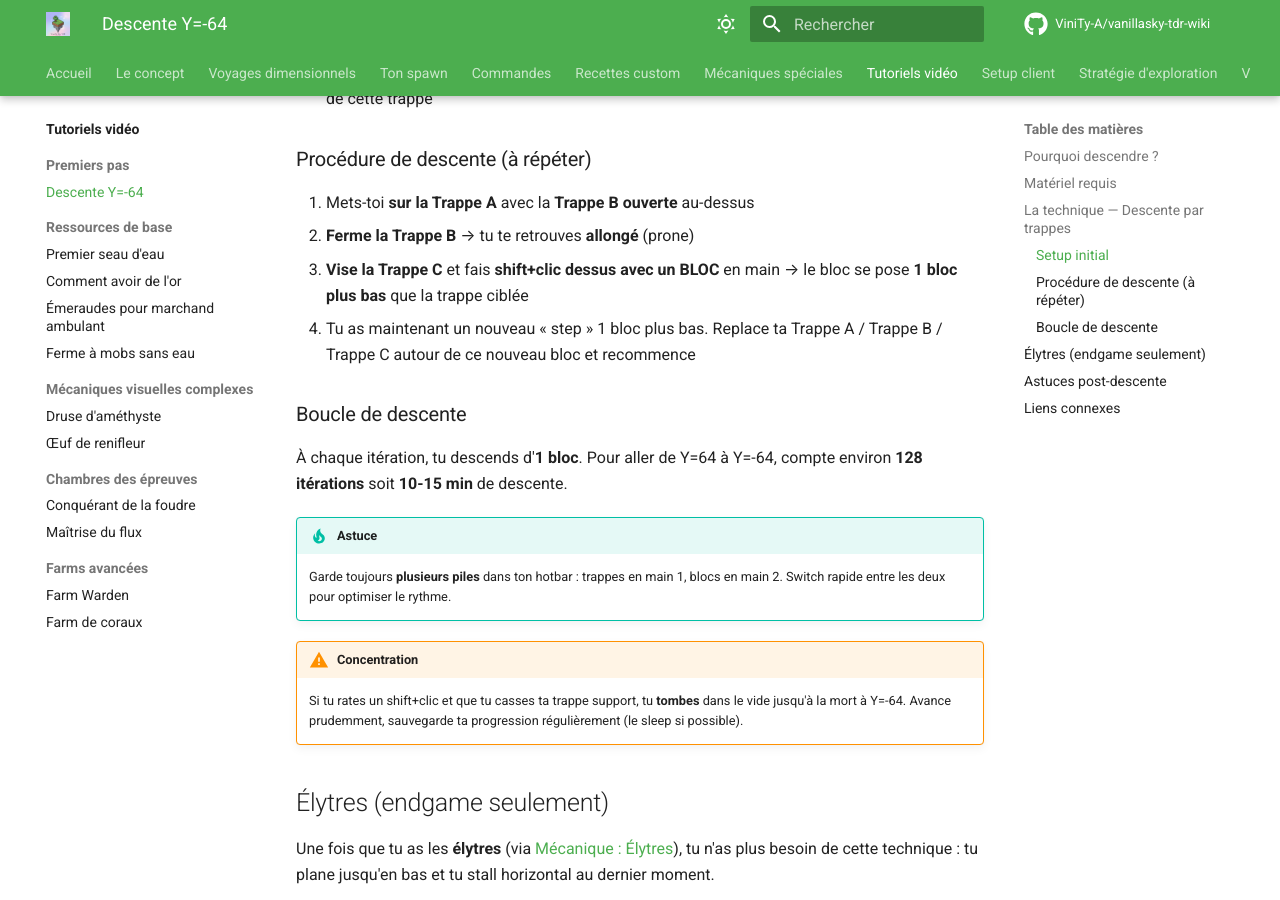
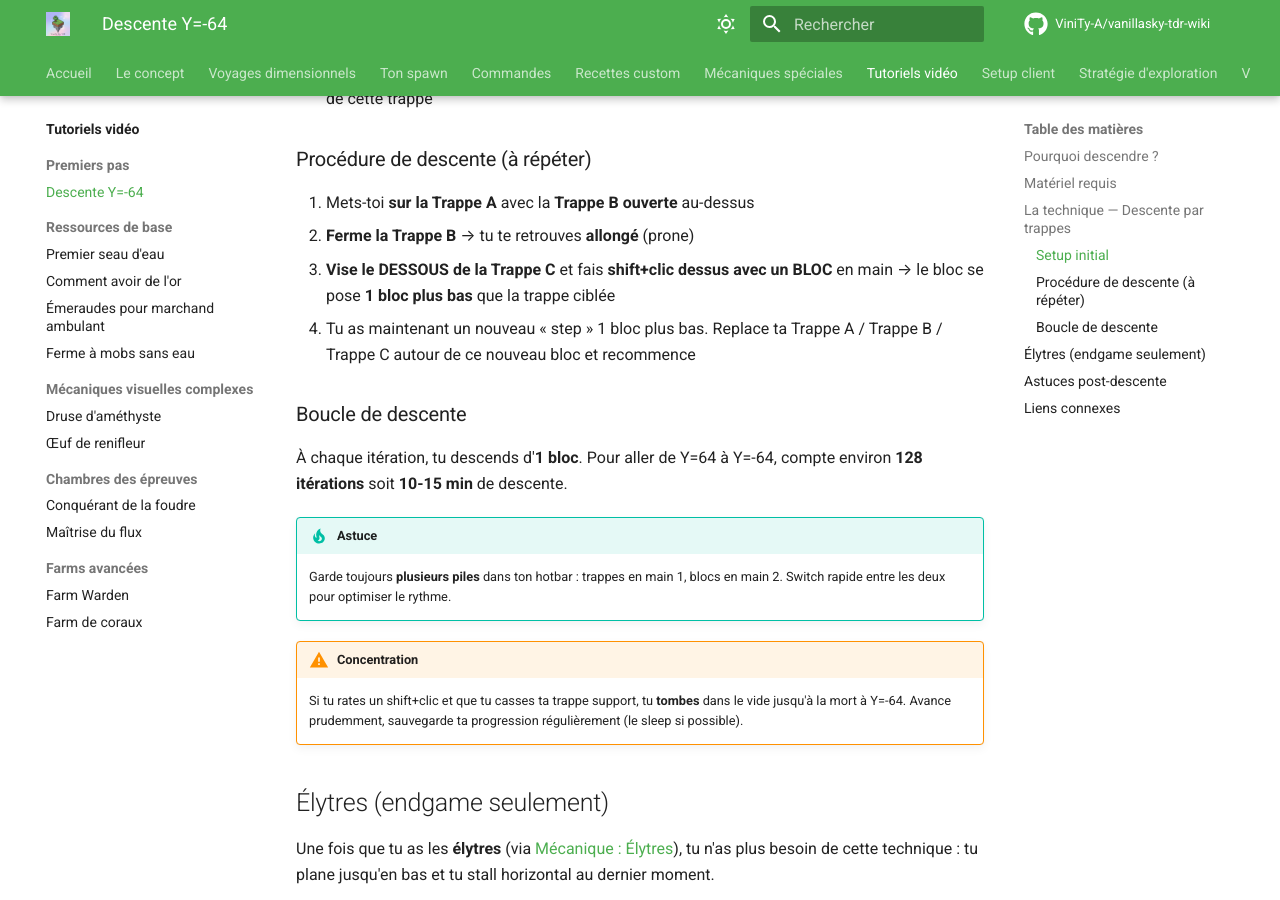
Before and after one commit to ViniTy-A/vanillasky-tdr-wiki, an MkDocs documentation site: the page built from docs/tutoriels/descente-y-64.md, in a window 1280 px wide and 900 px high, scrolled down 1140 px. Built offline with MkDocs 1.6.1 and Material for MkDocs 9.7.7, drawn with Linux system fonts in a browser that asks for light colours; comment, search, counter and statistics services are not loaded.

Commit message:
fix: 'vise le DESSOUS de la trappe C' (précision sur la face visée)

```diff
--- a/docs/tutoriels/descente-y-64.md
+++ b/docs/tutoriels/descente-y-64.md
@@ -37,7 +37,7 @@ Le principe exploite le mode **allongé** (prone) qu'on prend automatiquement qu
 
 1. Mets-toi **sur la Trappe A** avec la **Trappe B ouverte** au-dessus
 2. **Ferme la Trappe B** → tu te retrouves **allongé** (prone)
-3. **Vise la Trappe C** et fais **shift+clic dessus avec un BLOC** en main → le bloc se pose **1 bloc plus bas** que la trappe ciblée
+3. **Vise le DESSOUS de la Trappe C** et fais **shift+clic dessus avec un BLOC** en main → le bloc se pose **1 bloc plus bas** que la trappe ciblée
 4. Tu as maintenant un nouveau « step » 1 bloc plus bas. Replace ta Trappe A / Trappe B / Trappe C autour de ce nouveau bloc et recommence
 
 ### Boucle de descente
```
